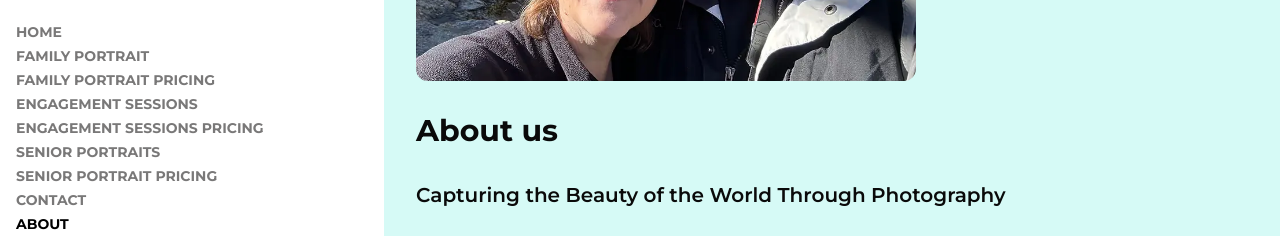
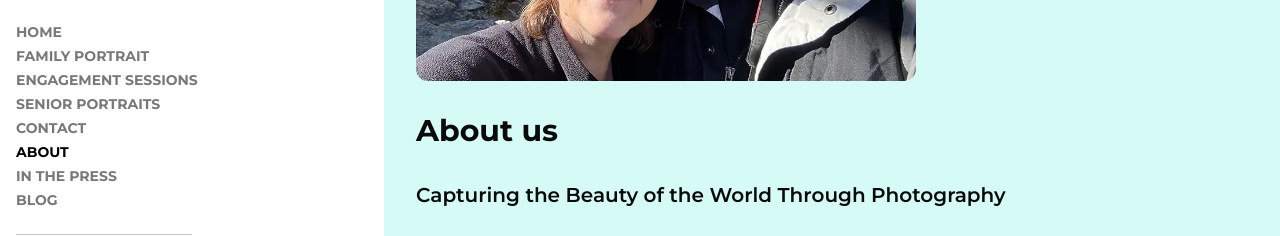
Before and after one commit to belize2004/shelleybp, a Next.js app: page /about in a window 1280 px wide. Shown: the part 326-562 px from the top of the page. Built offline with nearby package versions, Linux system fonts and the light colour scheme; a web font is replaced by a local one.

Commit message:
removed pricing pages' link from navbar/sidenav

```diff
--- a/src/components/layout/navbar.tsx
+++ b/src/components/layout/navbar.tsx
@@ -75,14 +75,14 @@ export function Navbar() {
             // { name: "real estate", href: "https://shelleyandblaine.com/real-estate" },
             // { name: "short term rental", href: "/short-term-rental" },
             {name: 'family portrait', href: '/family-portrait'},
-            {name: 'family portrait pricing', href: '/blog/4ea5eb57-58e5-4b58-9d5a-a6cc0126cc7f'},
+            // {name: 'family portrait pricing', href: '/blog/4ea5eb57-58e5-4b58-9d5a-a6cc0126cc7f'},
             {name: 'Engagement Sessions', href: '/engagement-sessions'},
-            {
-              name: 'Engagement Sessions Pricing',
-              href: '/blog/c82d67ce-5de0-4ef0-920a-bf4b27f40810'
-            },
+            // {
+            //   name: 'Engagement Sessions Pricing',
+            //   href: '/blog/c82d67ce-5de0-4ef0-920a-bf4b27f40810'
+            // },
             {name: 'Senior Portraits', href: '/senior-portraits'},
-            {name: 'Senior Portrait Pricing', href: '/blog/cb76f642-bea9-49dc-880e-17c065df80bc'},
+            // {name: 'Senior Portrait Pricing', href: '/blog/cb76f642-bea9-49dc-880e-17c065df80bc'},
             // { name: "Micro Wedding", href: "/micro-wedding" },
             // { name: "WALL ART BY SHELLEY", href: "/wall-art" },
             // { name: "Website Design Service", href: "/website-design-service" },
--- a/src/components/layout/side-bar.tsx
+++ b/src/components/layout/side-bar.tsx
@@ -41,11 +41,11 @@ export function Sidebar() {
           // { name: "real estate", href: "https://shelleyandblaine.com/real-estate" },
           // { name: "short term rental", href: "/short-term-rental" },
           {name: 'family portrait', href: '/family-portrait'},
-          {name: 'family portrait pricing', href: '/blog/4ea5eb57-58e5-4b58-9d5a-a6cc0126cc7f'},
+          // {name: 'family portrait pricing', href: '/blog/4ea5eb57-58e5-4b58-9d5a-a6cc0126cc7f'},
           {name: 'Engagement Sessions', href: '/engagement-sessions'},
-          {name: 'Engagement Sessions Pricing', href: '/blog/c82d67ce-5de0-4ef0-920a-bf4b27f40810'},
+          // {name: 'Engagement Sessions Pricing', href: '/blog/c82d67ce-5de0-4ef0-920a-bf4b27f40810'},
           {name: 'Senior Portraits', href: '/senior-portraits'},
-          {name: 'Senior Portrait Pricing', href: '/blog/cb76f642-bea9-49dc-880e-17c065df80bc'},
+          // {name: 'Senior Portrait Pricing', href: '/blog/cb76f642-bea9-49dc-880e-17c065df80bc'},
           // { name: "Micro Wedding", href: "/micro-wedding" },
           // { name: "WALL ART BY SHELLEY", href: "/wall-art" },
           // { name: "Website Design Service", href: "/website-design-service" },
```
